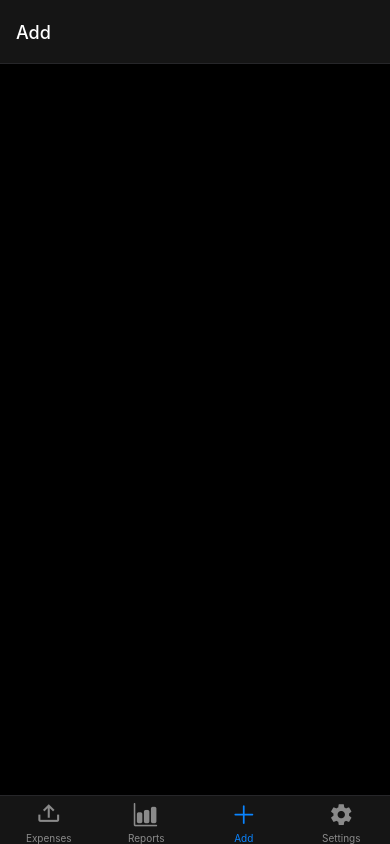
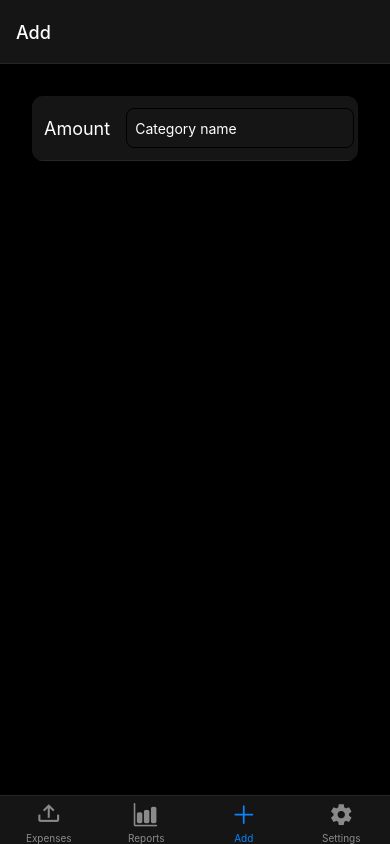
Before and after one commit to Andrsand/GoodbyeMoney, a React Native app: screen /Add in a window 390 px wide. Built offline with nearby package versions, Linux system fonts and the light colour scheme.

Commit message:
Continued creation of screen's Add

```diff
--- a/screens/Add.tsx
+++ b/screens/Add.tsx
@@ -1,3 +1,56 @@
-import { Text } from "react-native";
+import React, { useEffect, useMemo, useRef } from 'react';
+import {
+  KeyboardAvoidingView,
+  TextInput,
+  Text,
+  View,
+  TouchableHighlight,
+  InputAccessoryView,
+  Keyboard,
+  Platform, } from "react-native";
+import { ListItem } from "../components/ListItem";
+import { TouchableOpacity } from 'react-native-gesture-handler';
+import { theme } from '../theme';
+import { Category } from '../models/category';
 
-export const Add = () => <Text>Hello, Add!</Text>;
+export const Add = () => {
+    const [amount, setAmount] = React.useState('');
+    return (
+        <KeyboardAvoidingView
+            behavior='padding'
+            keyboardVerticalOffset={112}
+            style={{ margin: 16, flex: 1 }}
+        >
+        <View style={{
+            margin: 16,
+            borderRadius: 11,
+            overflow: 'hidden',
+            }}
+        >
+            <ListItem
+                    label='Amount'
+                    detail={
+                 <TextInput
+                        placeholder='Category name'
+                        placeholderTextColor={'white'}
+                        onChange={(event) => setAmount(event.nativeEvent.text)}
+                        value={amount}
+                        style={{
+                        color: 'white',
+                        height: 40,
+                        borderWidth: 1,
+                        flex: 1,
+                        borderRadius: 8,
+                        paddingLeft: 8,
+                        marginLeft: 16,
+                    }}
+                />
+            }
+            />
+
+
+        </View>
+
+        </KeyboardAvoidingView>
+    );
+};
```
